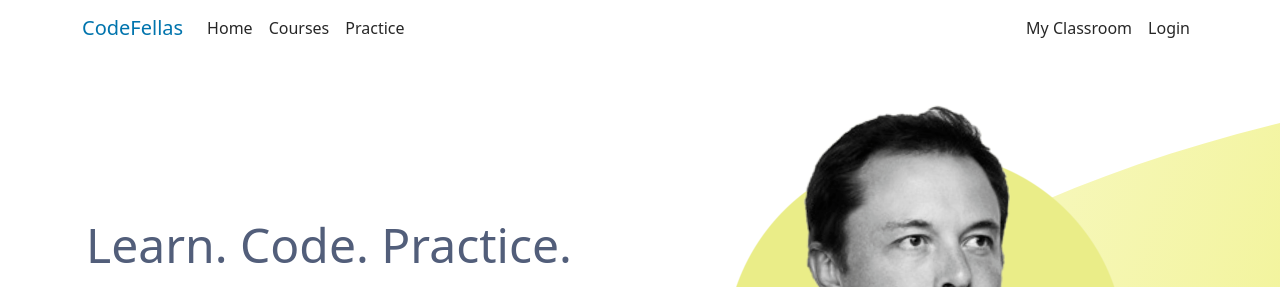
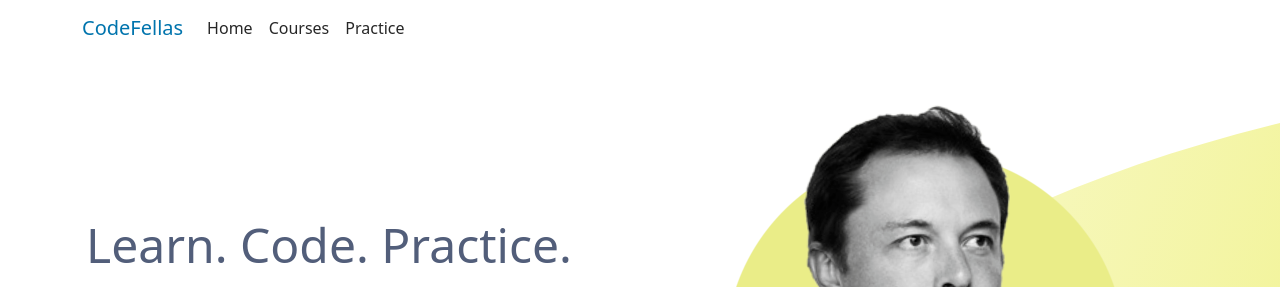
Before and after one commit to Mohityadav007/Mohityadav007.github.io, a plain HTML site: page index.html in a window 1280 px wide. Shown: the top 287 px of the page. Drawn offline with nearby package versions, Linux system fonts and the light colour scheme.

Commit message:
updated nav

```diff
--- a/index.html
+++ b/index.html
@@ -59,14 +59,6 @@
             </li> -->
             <li class="nav-item">
               <a class="nav-link" href="#">Practice</a>
-            </li>
-          </ul>
-          <ul class="navbar-nav ml-auto mb-2 mb-lg-0">
-            <li class="nav-item">
-              <a class="nav-link" aria-current="page" href="#">My Classroom</a>
-            </li>
-            <li class="nav-item">
-              <a class="nav-link" href="#">Login</a>
             </li>
           </ul>
         </div>
```
